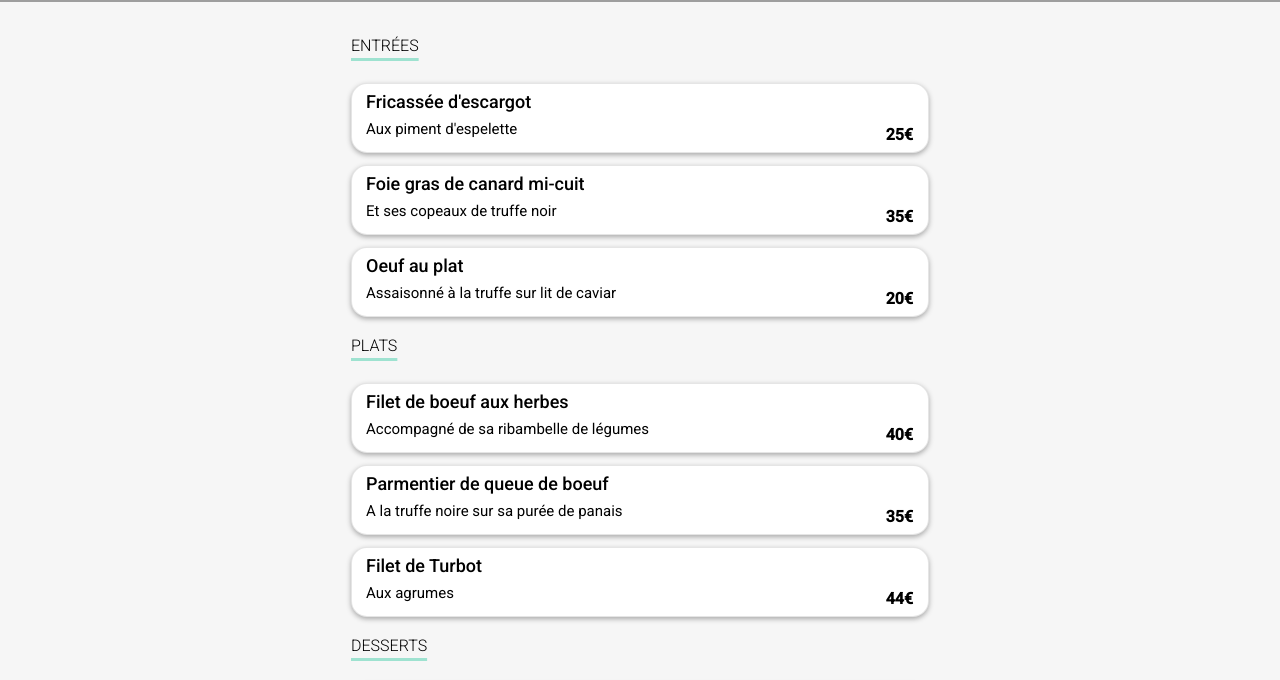
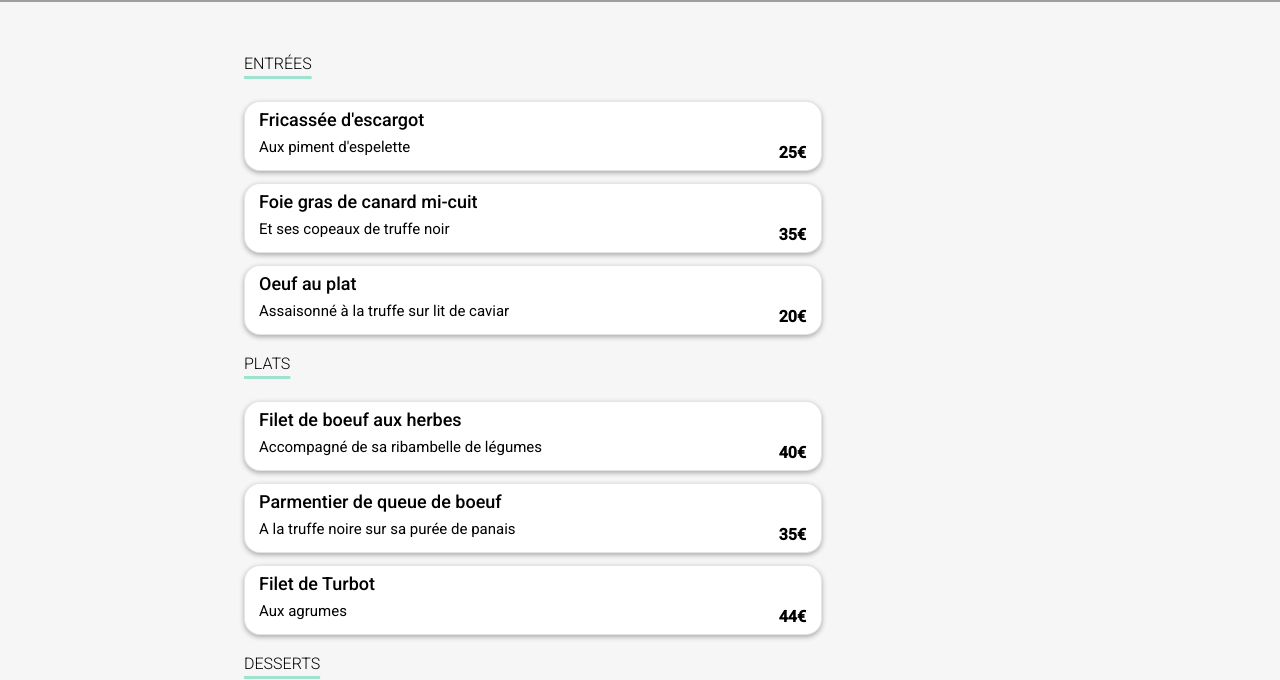
Before and after one commit to leila-Rah/ohmyfood, a plain HTML site: page restaurants/restaurant1.html in a window 1280 px wide. Shown: the part 452-1132 px from the top of the page. Drawn offline with Linux system fonts and the light colour scheme; grey boxes are pictures that could not be loaded; a web font is replaced by a local one.

Commit message:
modif padding

```diff
--- a/sass/pages/_restaurants.scss
+++ b/sass/pages/_restaurants.scss
@@ -118,7 +118,7 @@ main img {
 
 .menus {
    flex-direction: column;
-   align-items: center;
+   padding:18px;
 
 }
 
@@ -181,12 +181,7 @@ h4,p{
     cursor: pointer;
 }
 body main .menus {
-    border: 0;
-    padding: 0;
     display: flex;
-    justify-content: center;
-    flex-wrap: wrap;
-    background-color: #F6F6F6;
 }
 body main .menus .articles{
     display: flex;
```
Also changed, not shown: sass/style.css, 1 other file.
